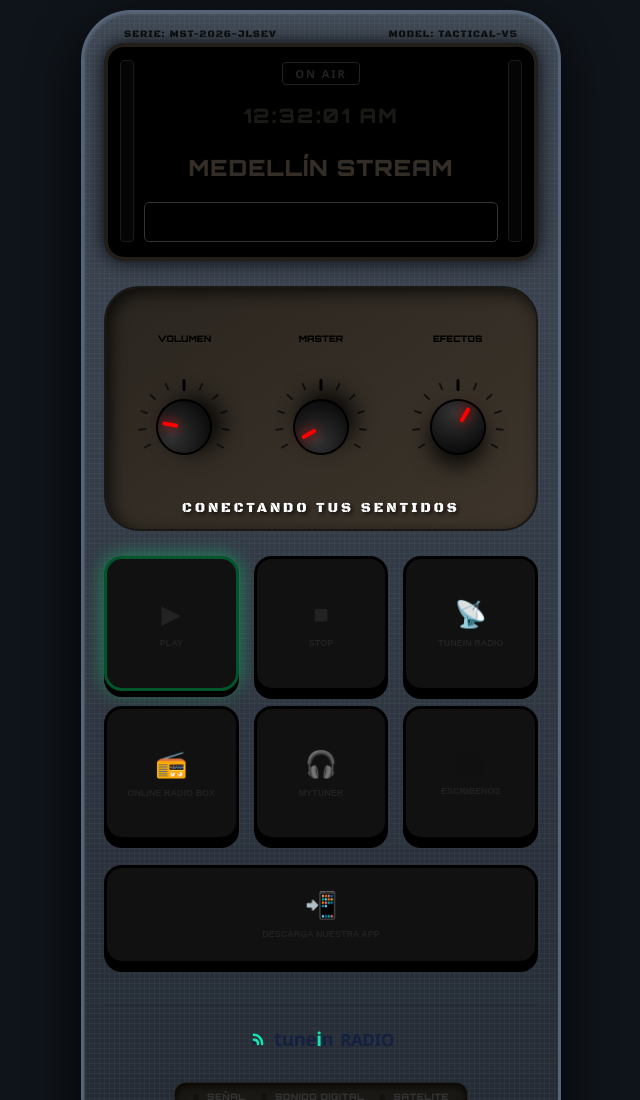
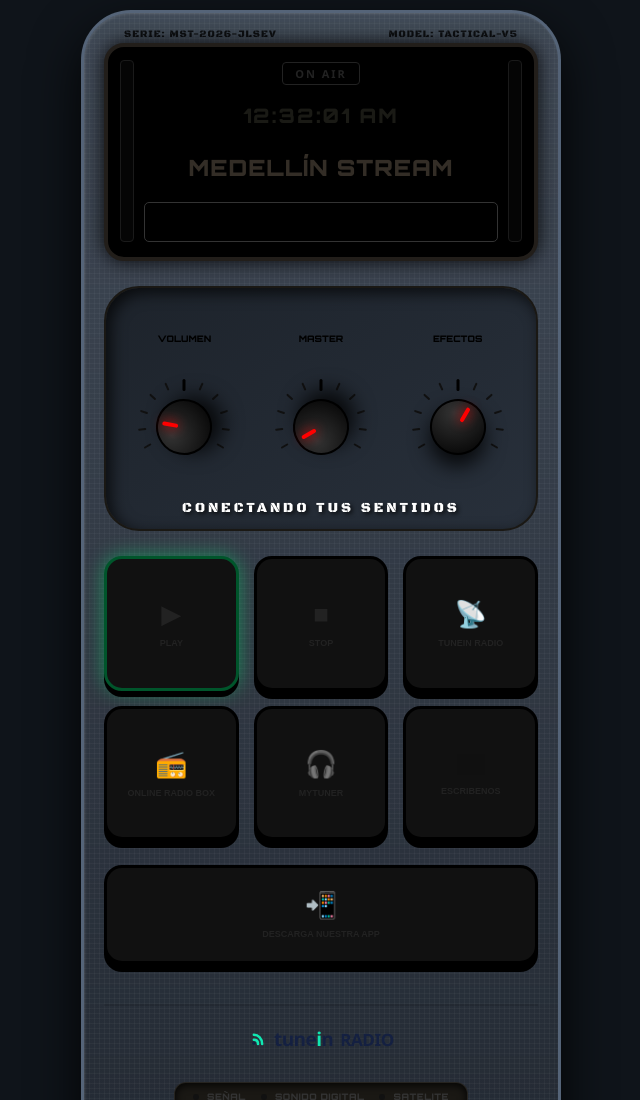
Before and after one commit to medellinstream-ai/radioenvivo, a plain HTML site: page index.html in a window 1280 px wide. Shown: the top 1100 px of the page, without its empty margins (319-959 px from the left). Drawn offline with Linux system fonts and the light colour scheme; grey boxes are pictures that could not be loaded.

Commit message:
Refactor CSS styles for layout and design

```diff
--- a/style.css
+++ b/style.css
@@ -73,7 +73,7 @@ body {
 .cintillo marquee { color: #333; font-size: 12px; font-weight: bold; }
 .on .cintillo marquee { color: #00f2ff; text-shadow: 0 0 5px #00f2ff; }
 
-.mixer { display: flex; justify-content: space-around; align-items: center; margin: 25px 0; padding: 45px 10px 60px 10px; background: linear-gradient(145deg, #2a251f, #3d352b); border-radius: 35px; border: 2px solid #1a1814; box-shadow: inset 5px 5px 15px rgba(0,0,0,0.7); position: relative; }
+.mixer { display: flex; justify-content: space-around; align-items: center; margin: 25px 0; padding: 45px 10px 60px 10px; background: linear-gradient(145deg, #1d232b, #28303b); border-radius: 35px; border: 2px solid #1a1814; box-shadow: inset 5px 5px 15px rgba(0,0,0,0.7); position: relative; }
 .knob-panel { display: flex; flex-direction: column; align-items: center; position: relative; }
 .knob-label { font-size: 9px; font-weight: 900; color: #000; text-transform: uppercase; margin-bottom: 40px; font-family: 'Orbitron', sans-serif; transition: 0.3s; }
 .on .knob-label { color: #fff; text-shadow: 0 0 8px rgba(255,255,255,0.5); }
```
